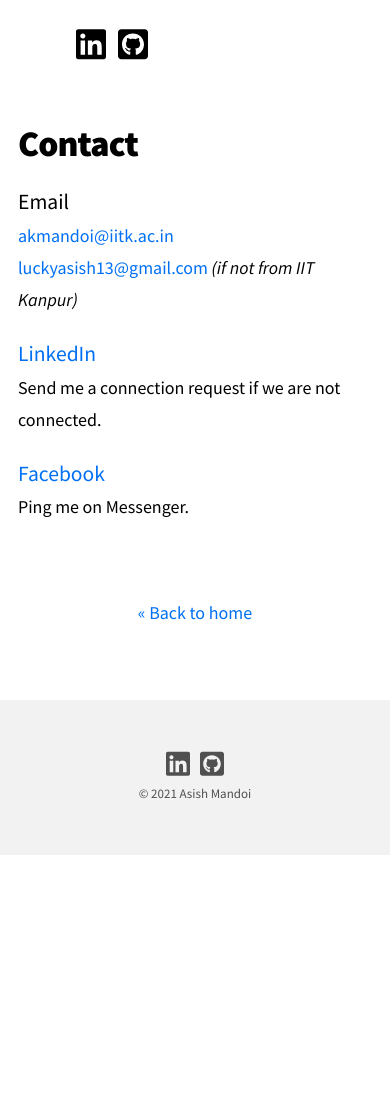
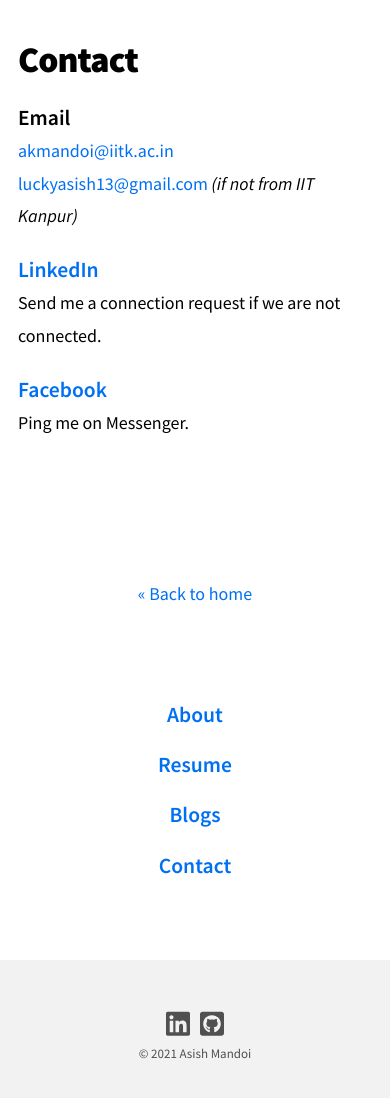
Before and after one commit to AsishMandoi/AsishMandoi.github.io, a Next.js app: page /contact in a window 390 px wide. Shown: the top 1098 px of the page. Before the commit the page ends 855 px from the top, so only its background shows below. Built offline with nearby package versions, Linux system fonts and the light colour scheme.

Commit message:
updates for responsiveness on small devices

```diff
--- a/components/layout.js
+++ b/components/layout.js
@@ -15,8 +15,8 @@ export default function Layout({ children, home }) {
       { <Navbar />}
       <div className={styles.container}>
         <Head>
-          <link rel="icon" href="/favicon.ico" />
-          <meta name="description" content="default layout component" />
+          <link rel="icon" href="/images/favicon.ico" />
+          <meta name="description" content="A website designed and built using Nextjs by Asish Mandoi" />
           <meta name="og:title" content={siteTitle} />
         </Head>
         <header className={styles.header}>
@@ -63,6 +63,22 @@ export default function Layout({ children, home }) {
           </div>
         )}
       </div>
+        <section className={styles.links}>
+          <ul className={utilStyles.list}>
+            <li>
+              <Link href={`/about`}><a><h2 className={utilStyles.textMd}>About</h2></a></Link>
+            </li>
+            <li>
+              <Link href="/resume.pdf"><a><h2 className={utilStyles.textMd}>Resume</h2></a></Link>
+            </li>
+            <li>
+              <Link href="/blogs"><a><h2 className={utilStyles.textMd}>Blogs</h2></a></Link>
+            </li>
+            <li>
+              <Link href="/contact"><a><h2 className={utilStyles.textMd}>Contact</h2></a></Link>
+            </li>
+          </ul>
+        </section>
       <Footer />
     </>
   )
--- a/components/layout.module.css
+++ b/components/layout.module.css
@@ -15,7 +15,26 @@
 }
 
 .backToHome {
+  margin: auto auto 0;
   padding-top: 3rem;
   vertical-align: bottom;
-  margin: auto auto 0;
 }
+
+.links {
+  display: none;
+}
+
+/* Hide element on Tablet/Phone */
+@media only screen and (max-width: 560px) {
+  .container {
+    min-height: 70vh;
+  }
+  .links {
+    margin: auto auto 0;
+    display: flex;
+    flex-direction: column;
+    justify-content: space-between;
+    text-align: center;
+    align-items: center;
+  }
+}
--- a/components/navbar.module.css
+++ b/components/navbar.module.css
@@ -40,16 +40,9 @@
   height: 30px;
 }
 
-/* Hide element on Desktop */
-@media only screen and (min-width: 1800px) {
-  .list1 {
-      display: none !important;
+/* Hide element on Tablet/Phone */
+@media only screen and (max-width: 560px) {
+  .navbar {
+    display: none !important;
   }
 }
-
-/* Hide element on Tablet/Phone */
-@media only screen and (max-width: 500px) {
-  .list1 {
-      display: none !important;
-  }
-}
--- a/pages/contact.js
+++ b/pages/contact.js
@@ -14,20 +14,20 @@ export default function Contact() {
       {/* <h2 className={utilStyles.headingMd}>You can reach me on:</h2> */}
         <ul className={utilStyles.list}>
             <li className={utilStyles.listItem}>
-              Email<br />
+              <div id='contact'>Email</div>
               <small>
                 <a href="mailto:akmandoi@iitk.ac.in">akmandoi@iitk.ac.in</a><br />
                 <a href="mailto:luckyasish13@gmail.com">luckyasish13@gmail.com</a><i> (if not from IIT Kanpur)</i>
               </small>
             </li>
             <li className={utilStyles.listItem}>
-              <a href={`https://www.linkedin.com/in/asish-mandoi-4178581b4/`}>LinkedIn</a><br />
+              <div id='contact'><a href={`https://www.linkedin.com/in/asish-mandoi-4178581b4/`}>LinkedIn</a></div>
               <small>
                 Send me a connection request if we are not connected.
               </small>
             </li>
             <li className={utilStyles.listItem}>
-              <a href={`https://www.facebook.com/asish.mandoi`}>Facebook</a><br />
+              <div id='contact'><a href={`https://www.facebook.com/asish.mandoi`}>Facebook</a></div>
               <small>
                 Ping me on Messenger.
               </small>
--- a/styles/global.css
+++ b/styles/global.css
@@ -1,7 +1,7 @@
 /* @import url('https://fonts.googleapis.com/css2?family=Delius&family=Fira+Sans:ital,wght@0,200;0,300;0,400;0,500;0,600;0,700;1,200;1,300;1,400;1,500;1,600;1,700&family=Open+Sans:ital,wght@0,300;0,400;0,500;0,600;0,700;0,800;1,300;1,400;1,500;1,600;1,700;1,800&family=PT+Sans:ital,wght@0,400;0,700;1,400;1,700&family=Sora:wght@100;200;300;400;500;600;700;800&family=Source+Sans+Pro:ital,wght@0,200;0,300;0,400;0,600;0,700;0,900;1,200;1,300;1,400;1,600;1,700;1,900&display=swap'); */
 
-/* The Source Code Family */
-@import url('https://fonts.googleapis.com/css2?family=Source+Code+Pro:ital,wght@0,200;0,400;0,600;0,700;0,900;1,200;1,400;1,600;1,700;1,900&family=Source+Sans+Pro:ital,wght@0,200;0,400;0,600;0,700;0,900;1,200;1,400;1,600;1,700;1,900&display=swap');
+/* The Source Code (sans-serif) Family */
+@import url('https://fonts.googleapis.com/css2?family=Source+Code+Pro:ital,wght@0,200;0,300;0,400;0,500;0,600;0,700;0,800;0,900;1,200;1,300;1,400;1,500;1,600;1,700;1,800;1,900&family=Source+Sans+Pro:ital,wght@0,200;0,300;0,400;0,600;0,700;0,900;1,200;1,300;1,400;1,600;1,700;1,900&display=swap');
 
 html,
 body {
@@ -49,3 +49,7 @@ footer a {
   color: #505050;
   text-decoration: none;
 }
+
+#contact {
+  font-weight: 600;
+}
--- a/styles/utils.module.css
+++ b/styles/utils.module.css
@@ -23,6 +23,12 @@
 .headingMd {
   font-size: 1.2rem;
   line-height: 1.5;
+}
+
+.textMd {
+  font-size: 1.2rem;
+  line-height: 1.5;
+  font-weight: 600;
 }
 
 .borderCircle {
```
Also changed, not shown: pages/index.js (+0 -20 lines), 2 other files (tests, documents, lock files or other folders).
